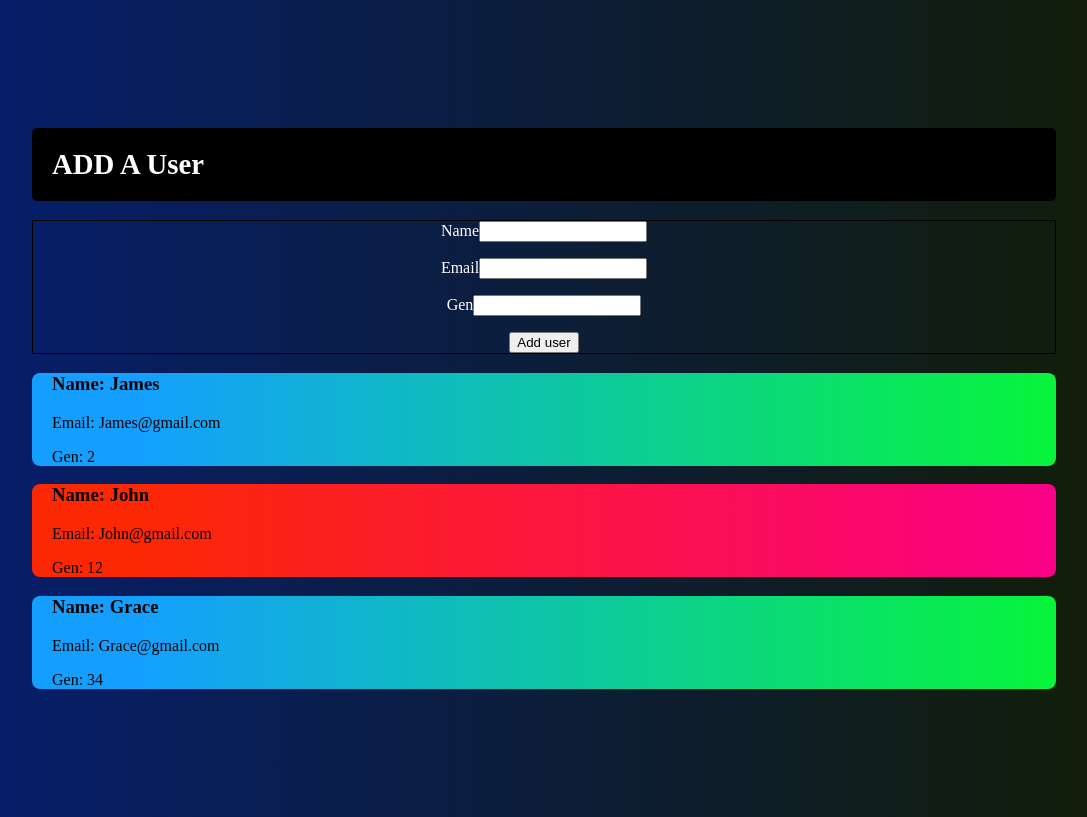
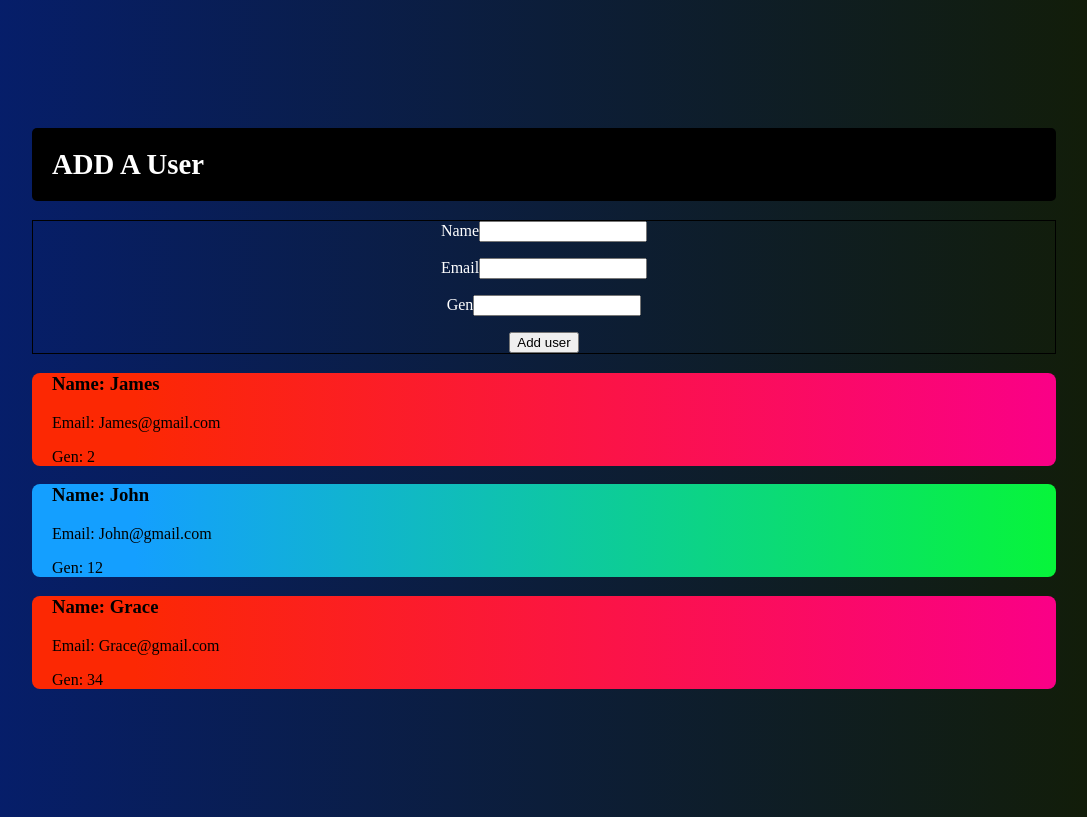
Before and after one commit to imoempire/react-users, a React (Create React App) app: page / in a window 1280 px wide. Shown: the whole page, without its empty margins (96-1183 px from the left). Built offline with nearby package versions, Linux system fonts and the light colour scheme.

Commit message:
add colors

```diff
--- a/src/App.css
+++ b/src/App.css
@@ -11,15 +11,15 @@ form{
   border: 1px solid black;
 
 }
-.user:nth-child(2n + 1) {
+.user:nth-child(2n + 2) {
   background: linear-gradient(
-    90deg,
+    70deg,
     rgb(252, 40, 3) 10%,
     rgb(7, 245, 58) 100%
   );
 }
 
-.user:nth-child(2n + 2) {
+.user:nth-child(2n + 3) {
   background: linear-gradient(
     90deg,
     rgb(252, 40, 3) 10%,
@@ -27,7 +27,7 @@ form{
   );
 }
 
-.user:nth-child(2n + 3) {
+.user:nth-child(2n + 4) {
   background: linear-gradient(
     90deg,
     rgba(20, 159, 255, 1) 10%,
```
